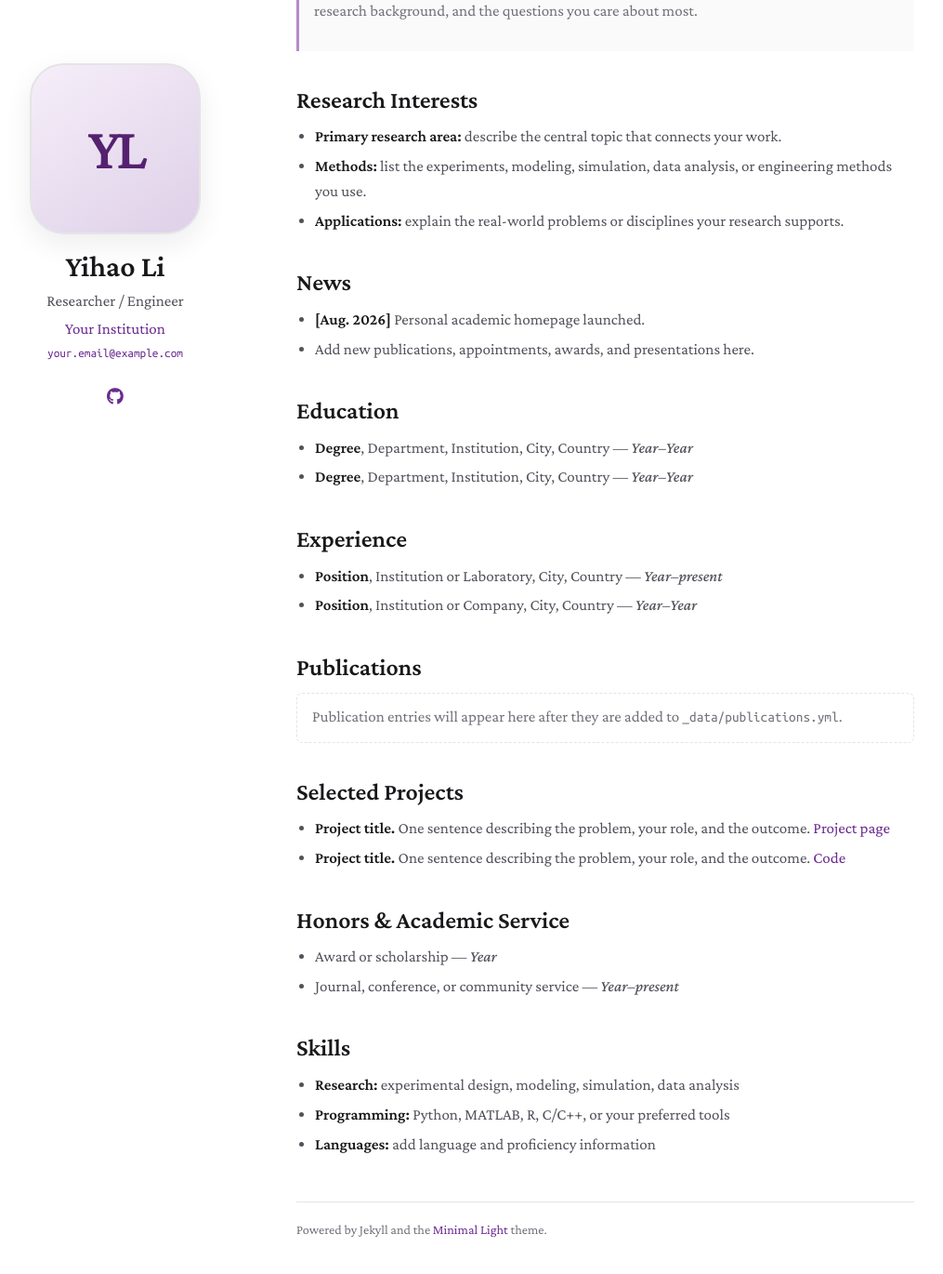
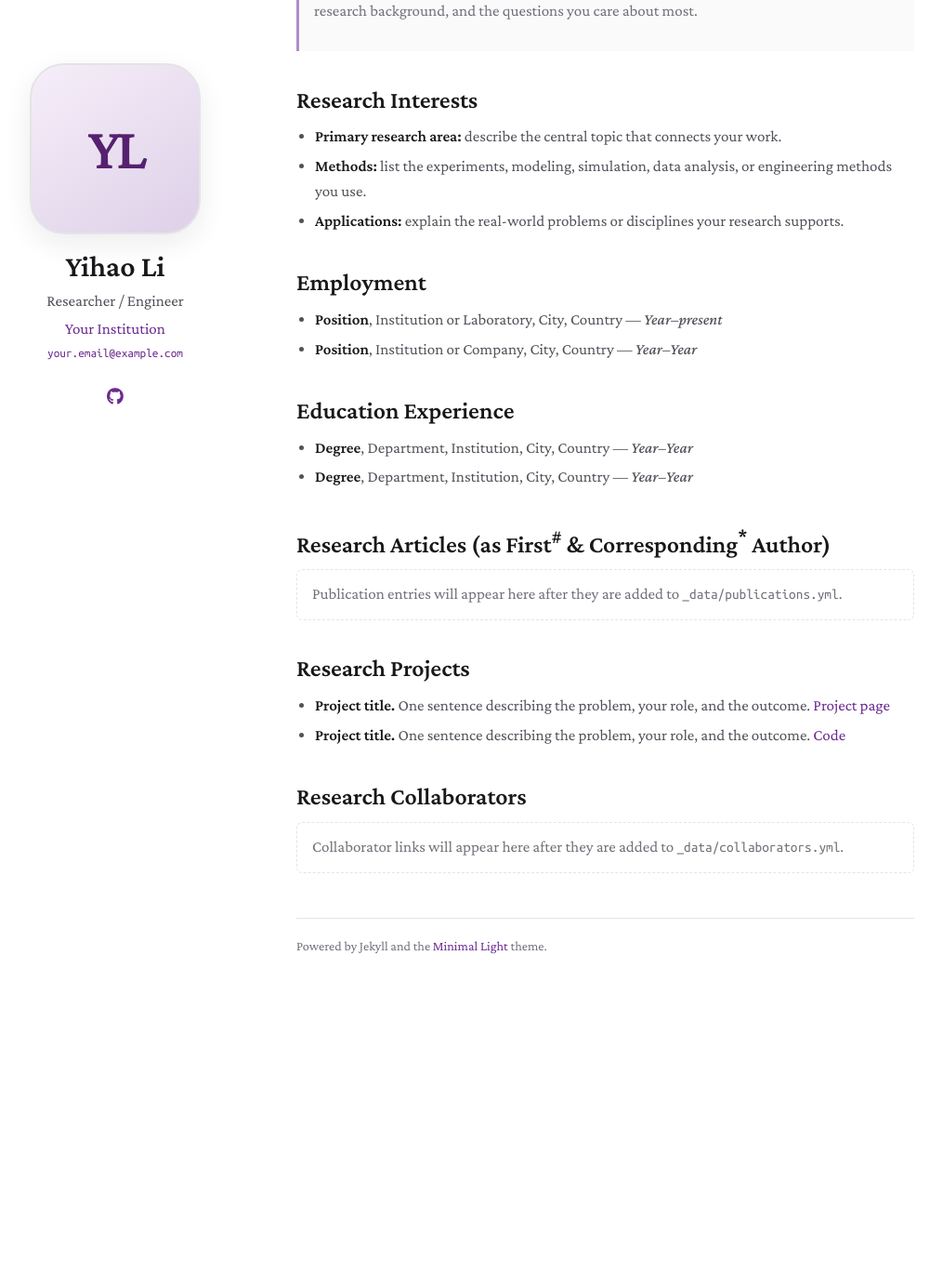
Before and after one commit to Avopears/Yihaoli.github.io, a Jekyll site: the page built from index.md, in a window 1280 px wide and 1400 px high, scrolled down 249 px. Shown: the top 1370 px of the window at 93% size, without its empty margins (146-1161 px from the left). Built offline with Jekyll 4.4.1, drawn with Linux system fonts in a browser that asks for light colours; a style sheet for code colours, icons or effects is not loaded; our own code applies the rules of GitHub Pages for plain Markdown files; after the commit the page ends 1343 px from its top, so only the background shows below that.

Commit message:
Reorder homepage research sections

```diff
--- /dev/null
+++ b/_includes/collaborators.md
@@ -0,0 +1,14 @@
+<h2 id="research-collaborators">Research Collaborators</h2>
+
+{% if site.data.collaborators.main and site.data.collaborators.main.size > 0 %}
+<ul class="collaborator-list">
+{% for collaborator in site.data.collaborators.main %}
+  <li>
+    <a href="{{ collaborator.url }}"><strong>{{ collaborator.name }}</strong></a>
+    {% if collaborator.affiliation %}<span> — {{ collaborator.affiliation }}</span>{% endif %}
+  </li>
+{% endfor %}
+</ul>
+{% else %}
+<p class="empty-state">Collaborator links will appear here after they are added to <code>_data/collaborators.yml</code>.</p>
+{% endif %}
--- a/_includes/publications.md
+++ b/_includes/publications.md
@@ -1,4 +1,4 @@
-<h2 id="publications">Publications</h2>
+<h2 id="research-articles">Research Articles (as First<sup>#</sup> &amp; Corresponding<sup>*</sup> Author)</h2>
 
 {% if site.data.publications.main and site.data.publications.main.size > 0 %}
 <div class="publications">
--- a/assets/css/style.scss
+++ b/assets/css/style.scss
@@ -171,6 +171,21 @@ code {
   color: var(--muted);
 }
 
+.collaborator-list {
+  display: grid;
+  grid-template-columns: repeat(2, minmax(0, 1fr));
+  gap: .65rem 1.25rem;
+  padding: 0;
+  list-style: none;
+}
+
+.collaborator-list li {
+  padding: .65rem .75rem;
+  border: 1px solid var(--border);
+  border-radius: .4rem;
+  background: var(--surface);
+}
+
 @media (max-width: 900px) {
   .wrapper { width: min(100% - 32px, 720px); }
   .profile-card { position: static; width: auto; padding: 2.25rem 0 1.6rem; }
@@ -184,6 +199,7 @@ code {
   .profile-card { padding-top: 1.6rem; }
   .avatar { width: 136px; height: 136px; font-size: 3rem; }
   h2 { font-size: 1.45rem; }
+  .collaborator-list { grid-template-columns: 1fr; }
 }
 
 @media (prefers-color-scheme: dark) {
--- a/index.md
+++ b/index.md
@@ -14,35 +14,21 @@ I am **Yihao Li**, a researcher and engineer interested in turning complex quest
 - **Methods:** list the experiments, modeling, simulation, data analysis, or engineering methods you use.
 - **Applications:** explain the real-world problems or disciplines your research supports.
 
-## News
+## Employment
 
-- **[Aug. 2026]** Personal academic homepage launched.
-- Add new publications, appointments, awards, and presentations here.
+- **Position**, Institution or Laboratory, City, Country — *Year–present*
+- **Position**, Institution or Company, City, Country — *Year–Year*
 
-## Education
+## Education Experience
 
 - **Degree**, Department, Institution, City, Country — *Year–Year*
 - **Degree**, Department, Institution, City, Country — *Year–Year*
 
-## Experience
-
-- **Position**, Institution or Laboratory, City, Country — *Year–present*
-- **Position**, Institution or Company, City, Country — *Year–Year*
-
 {% include_relative _includes/publications.md %}
 
-## Selected Projects
+## Research Projects
 
 - **Project title.** One sentence describing the problem, your role, and the outcome. [Project page](#)
 - **Project title.** One sentence describing the problem, your role, and the outcome. [Code](#)
 
-## Honors & Academic Service
-
-- Award or scholarship — *Year*
-- Journal, conference, or community service — *Year–present*
-
-## Skills
-
-- **Research:** experimental design, modeling, simulation, data analysis
-- **Programming:** Python, MATLAB, R, C/C++, or your preferred tools
-- **Languages:** add language and proficiency information
+{% include_relative _includes/collaborators.md %}
```
Also changed, not shown: _data/collaborators.yml (added, +10 -0 lines).
